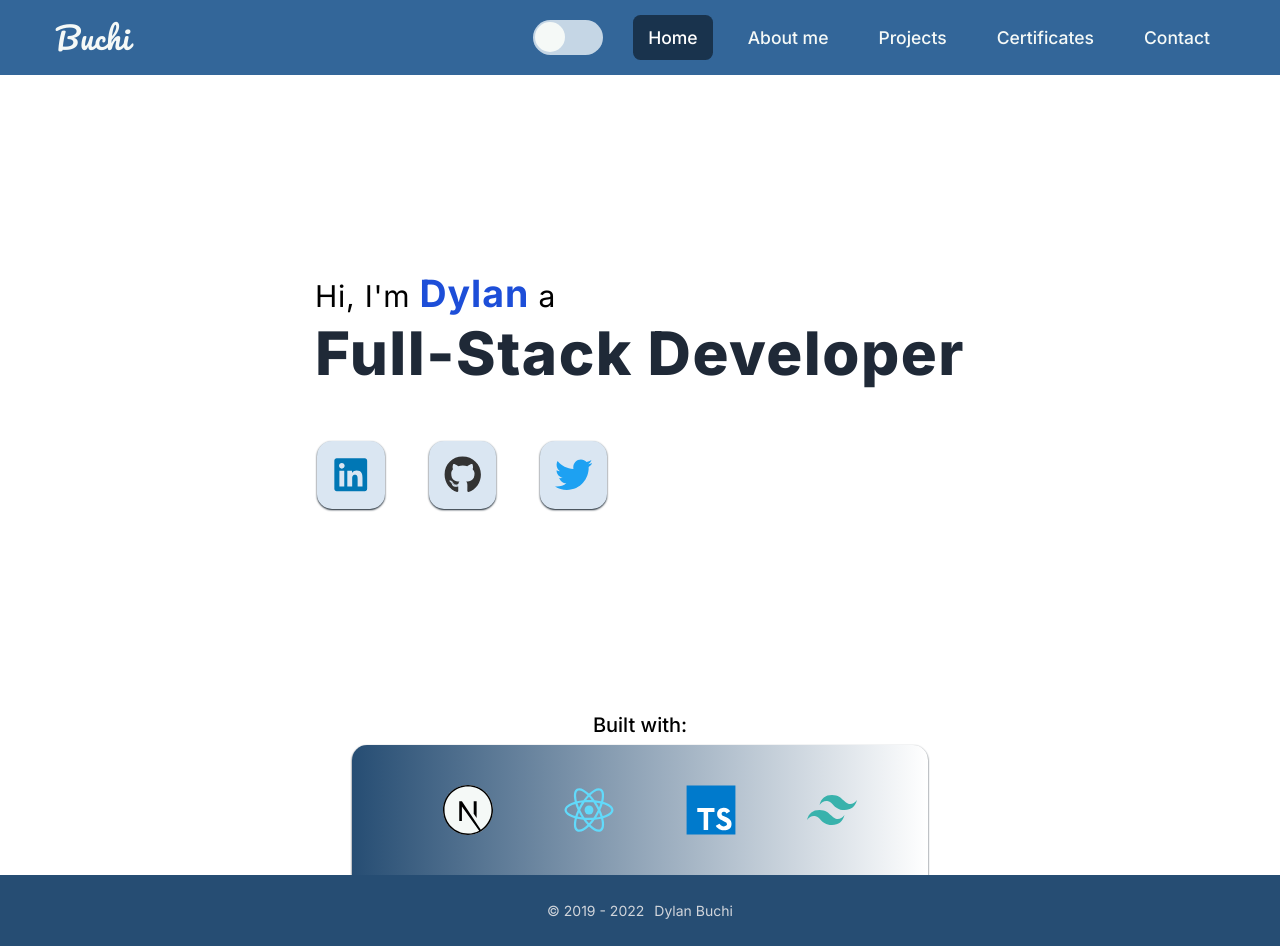
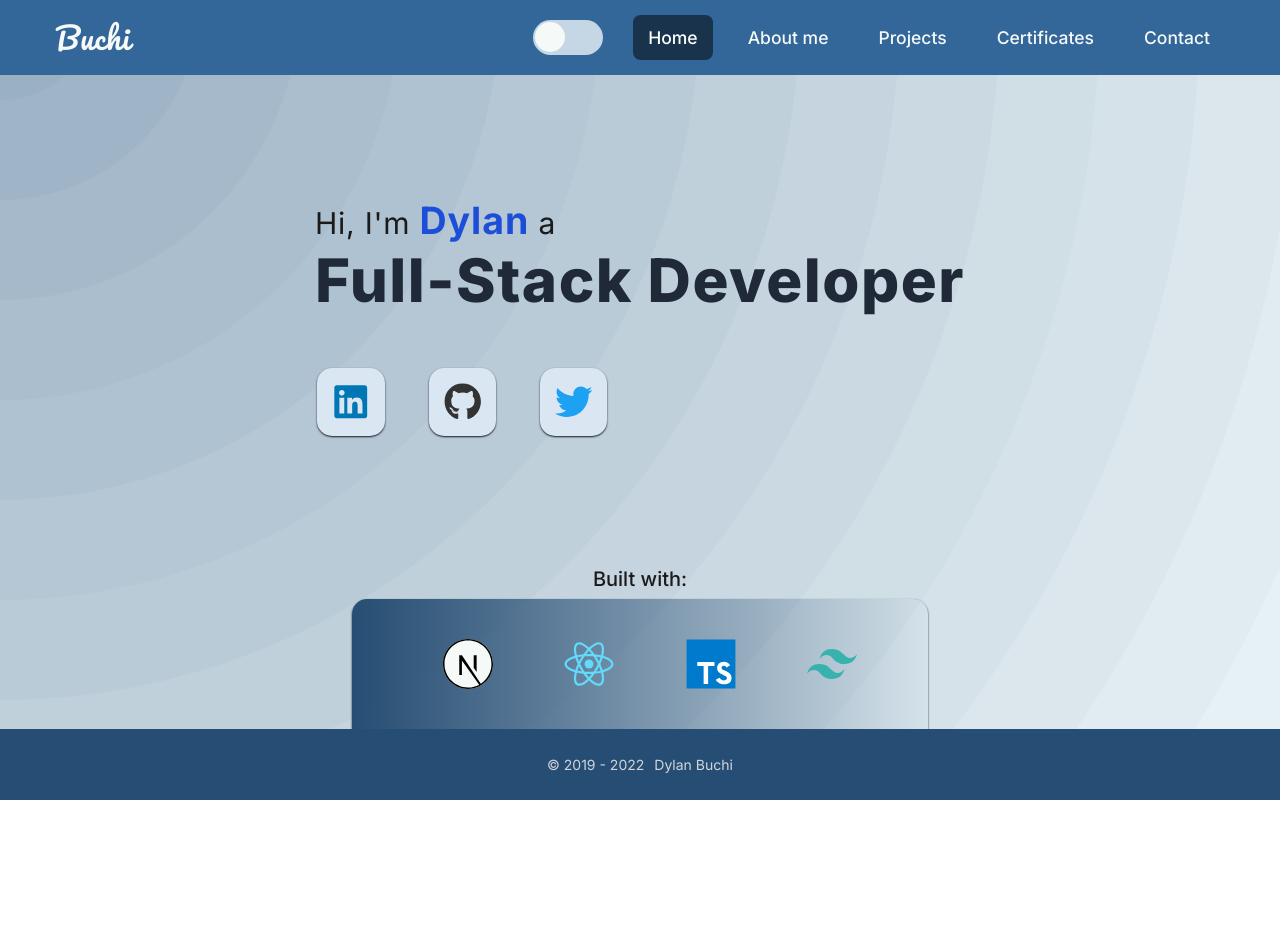
Before and after one commit to dylanbuchi/portfolio-next, a Next.js app: page / in a window 1280 px wide. After the commit the page ends 800 px from the top, so only its background shows below. Built offline with nearby package versions, Linux system fonts and the light colour scheme; some icons are missing.

Commit message:
Remove AppContainer

```diff
--- a/src/containers/AppContainer.tsx
+++ /dev/null
@@ -1,13 +0,0 @@
-import { Props } from 'interfaces/props';
-
-const AppContainer = ({ children }: Props) => {
-  return (
-    <div
-      className={`full-height flex flex-col bg-home bg-cover text-gray_10 dark:bg-primary_10 dark:bg-home_dark dark:text-gray-300`}
-    >
-      {children}
-    </div>
-  );
-};
-
-export default AppContainer;
--- a/src/pages/_app.tsx
+++ b/src/pages/_app.tsx
@@ -19,11 +19,13 @@ const MyApp = ({ Component, pageProps }: AppProps) => {
           />
           <meta name="author" content="Dylan Buchi" />
         </Head>
-        <AppContainer>
+        <div
+          className={`full-height flex flex-col bg-home bg-cover text-gray_10 dark:bg-primary_10 dark:bg-home_dark dark:text-gray-300`}
+        >
           <Layout>
             <Component {...pageProps} />
           </Layout>
-        </AppContainer>
+        </div>
       </>
     )
   );
```
